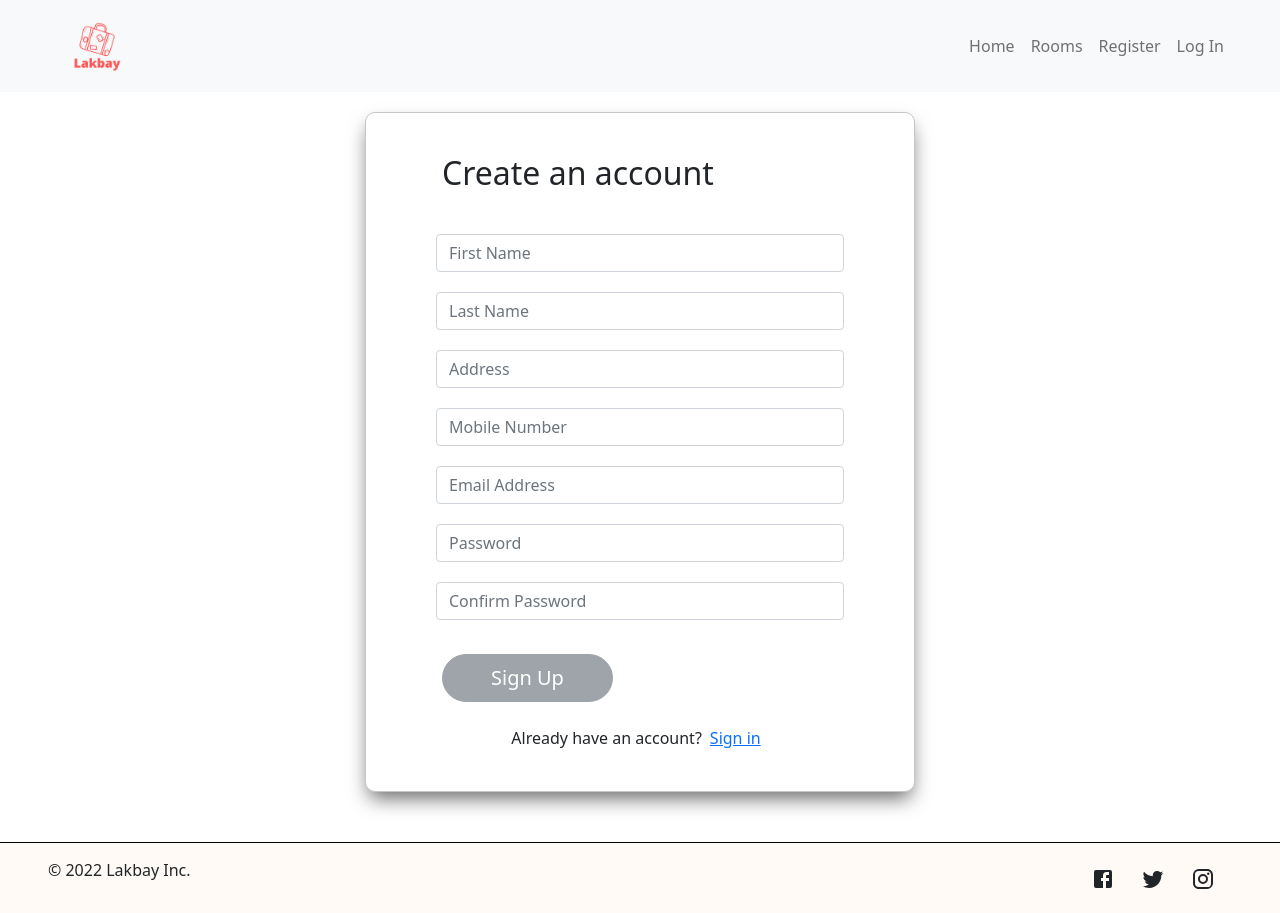
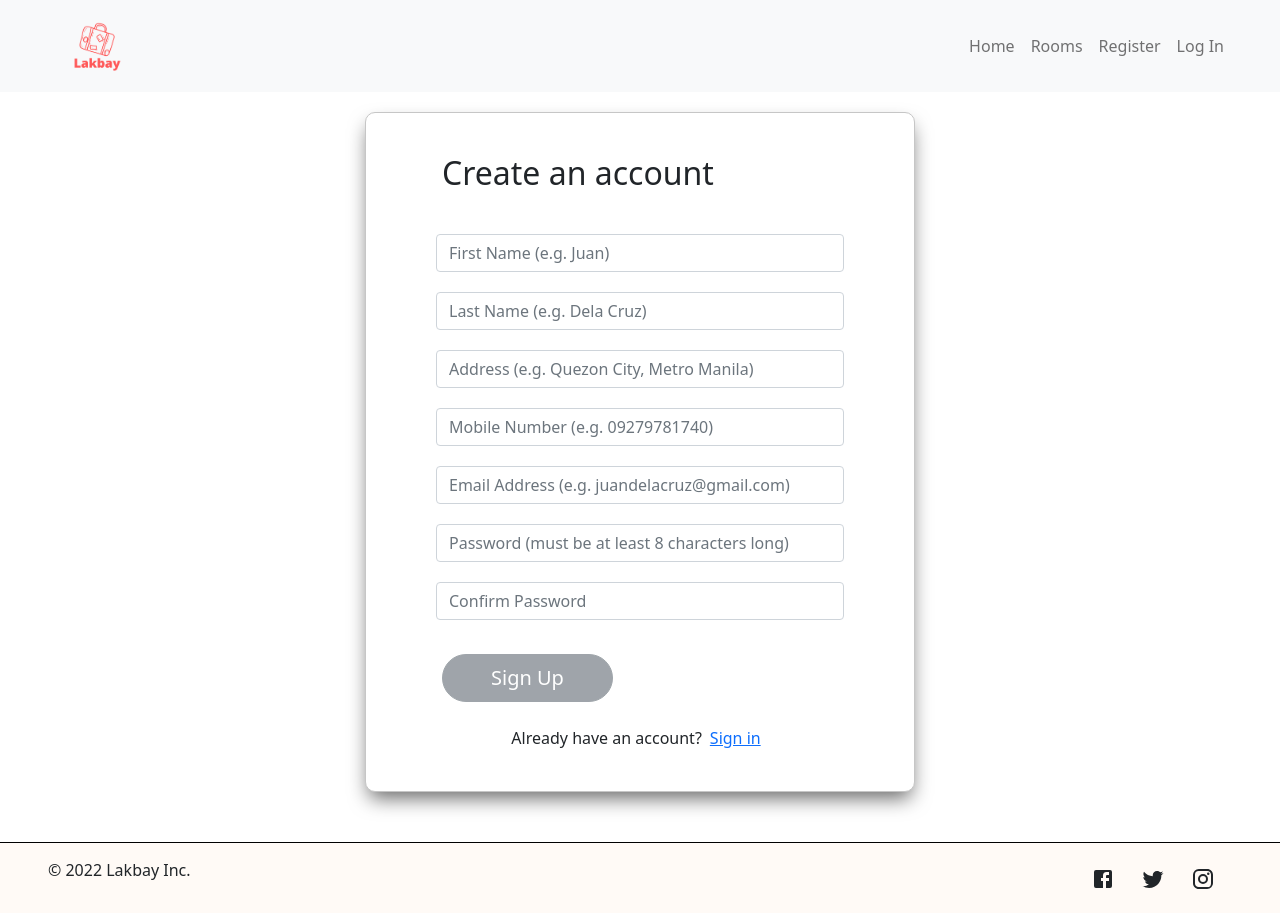
Before and after one commit to qLigature/lakbay-mvp, a React (Create React App) app in the folder view/: page /register in a window 1280 px wide. Built offline with nearby package versions, Linux system fonts and the light colour scheme.

Commit message:
adjusted sign up placeholders

```diff
--- a/view/src/pages/Register.js
+++ b/view/src/pages/Register.js
@@ -102,7 +102,7 @@ function Register() {
           <Form.Label></Form.Label>
           <Form.Control
             type="text"
-            placeholder="First Name"
+            placeholder="First Name (e.g. Juan)"
             value={firstName}
             onChange={(e) => setFirstName(e.target.value)}
             required
@@ -112,7 +112,7 @@ function Register() {
         <Form.Group className="forms" controlId="lastName">
           <Form.Control
             type="text"
-            placeholder="Last Name"
+            placeholder="Last Name (e.g. Dela Cruz)"
             value={lastName}
             onChange={(e) => setLastName(e.target.value)}
             required
@@ -122,7 +122,7 @@ function Register() {
         <Form.Group className="forms" controlId="address">
           <Form.Control
             type="text"
-            placeholder="Address"
+            placeholder="Address (e.g. Quezon City, Metro Manila)"
             value={address}
             onChange={(e) => setAddress(e.target.value)}
             required
@@ -132,7 +132,7 @@ function Register() {
         <Form.Group className="forms" controlId="mobileNo">
           <Form.Control
             type="text"
-            placeholder="Mobile Number"
+            placeholder="Mobile Number (e.g. 09279781740)"
             value={mobileNo}
             onChange={(e) => setMobileNo(e.target.value)}
             required
@@ -142,7 +142,7 @@ function Register() {
         <Form.Group className="forms" controlId="userEmail">
           <Form.Control
             type="email"
-            placeholder="Email Address"
+            placeholder="Email Address (e.g. juandelacruz@gmail.com)"
             value={email}
             onChange={(e) => setEmail(e.target.value)}
             required
@@ -152,7 +152,7 @@ function Register() {
         <Form.Group className="forms" controlId="password1">
           <Form.Control
             type="password"
-            placeholder="Password"
+            placeholder="Password (must be at least 8 characters long)"
             value={password}
             onChange={(e) => setPassword(e.target.value)}
             required
```
